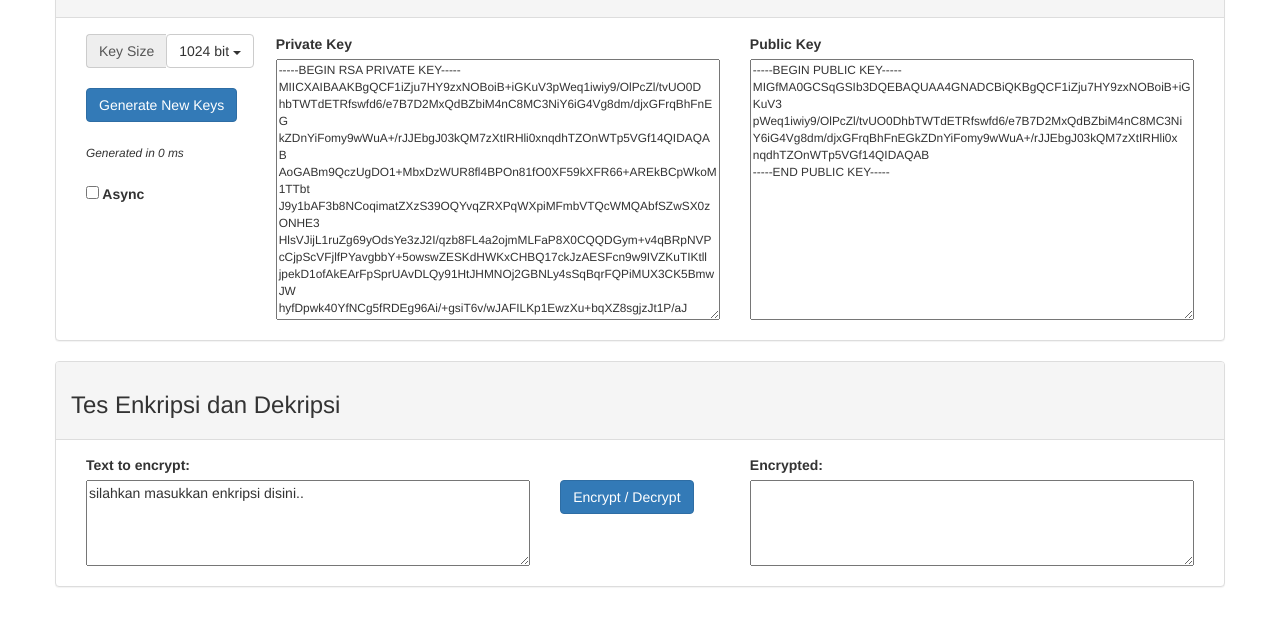
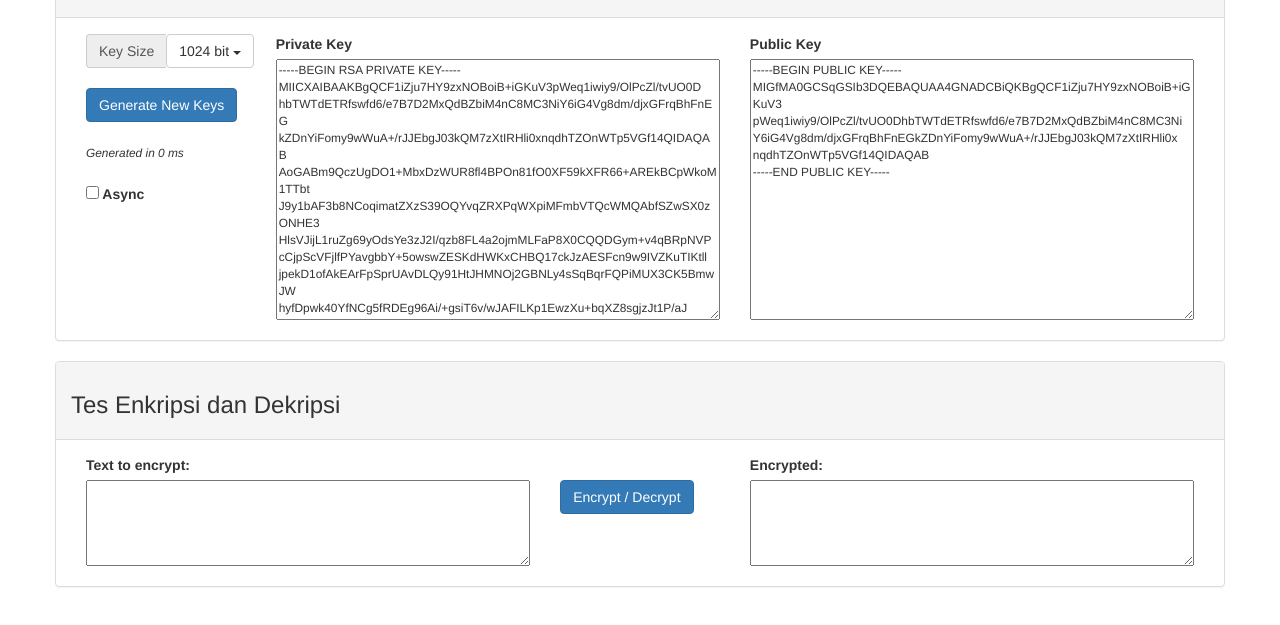
Before and after one commit to ameliaaacitra/enkripdekrip.github.io, a plain HTML site: page index.html in a window 1280 px wide. Shown: the part 175-800 px from the top of the page. Drawn offline with nearby package versions, Linux system fonts and the light colour scheme.

Commit message:
hapus silahkan masukkan enkrip

```diff
--- a/index.html
+++ b/index.html
@@ -91,7 +91,7 @@
     <div class="panel-body">
       <div class="col-lg-5">
         <label for="input">Text to encrypt:</label><br/>
-        <textarea id="input" name="input" style="width: 100%" rows="4">silahkan masukkan enkripsi disini..</textarea>
+        <textarea id="input" name="input" style="width: 100%" rows="4"></textarea>
       </div>
       <div class="col-lg-2">
         <label>&nbsp;</label><br/>
```
